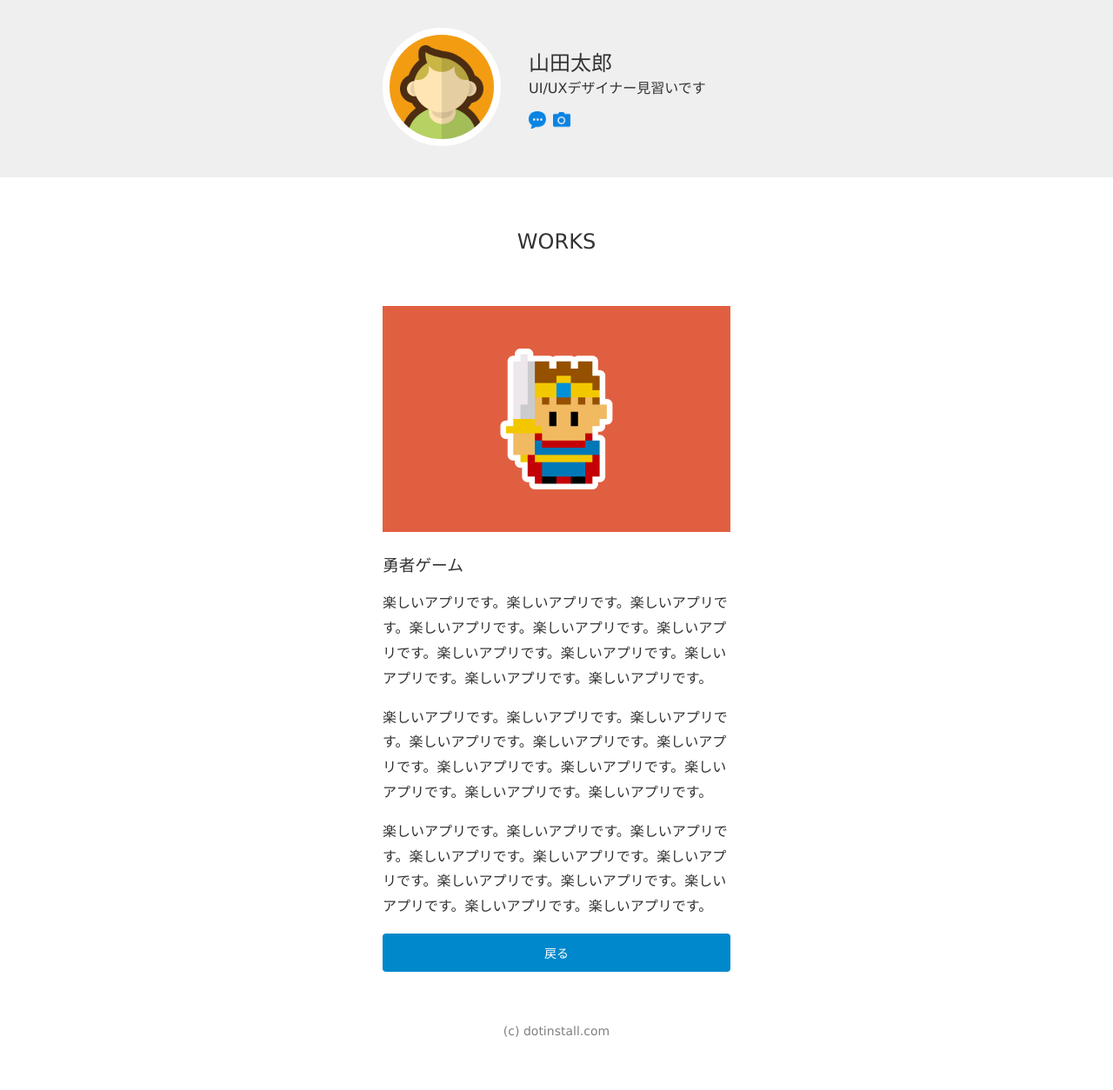
After one commit to d-hamasato/basic_php_v3-master, a PHP site: page /hero.php in a window 1280 px wide. The commit adds this page. Shown: the whole page at 87% size. Run offline with PHP 8.4, Linux system fonts and the light colour scheme.

Commit message:
[finish] はじめてのPHP 01-12

```diff
--- /dev/null
+++ b/work/_footer.php
@@ -0,0 +1,7 @@
+</section>
+
+<footer>
+  <p>(c) dotinstall.com</p>
+</footer>
+</body>
+</html>
--- /dev/null
+++ b/work/_header.php
@@ -0,0 +1,49 @@
+<?php
+
+$n = mt_rand(1, 3);
+
+if ($n === 1) {
+  $message = 'UI/UXデザイナー見習いです';
+} elseif ($n === 2) {
+  $message = 'プログラミング勉強中です';
+} else {
+  $message = 'PHPちょっとわかります';
+}
+
+?>
+<!DOCTYPE html>
+<html lang="ja">
+<head>
+  <meta charset="utf-8">
+  <title><?= htmlspecialchars($title, ENT_QUOTES, 'UTF-8'); ?> 太郎のポートフォリオサイト</title>
+  <link rel="icon" href="favicon.ico">
+  <meta name="description" content="太郎のポートフォリオサイトです。">
+  <link rel="stylesheet" href="css/styles.css">
+</head>
+<body>
+  <header>
+    <div class="container">
+      <div class="icon">
+        <img src="img/taro.png" width="120" height="120" alt="太郎のアイコンです">
+      </div>
+      <div class="info">
+        <h1>山田太郎</h1>
+        <p><?= htmlspecialchars($message, ENT_QUOTES, 'UTF-8'); ?></p>
+        <ul>
+          <li>
+            <a href="https://dotinstall.com" target="_blank">
+              <img src="img/blog.png" width="20" height="20" alt="ブログサイトへのリンク画像です">
+            </a>
+          </li>
+          <li>
+            <a href="https://dotinstall.com" target="_blank">
+              <img src="img/photos.png" width="20" height="20" alt="写真サイトへのリンク画像です">
+            </a>
+          </li>
+        </ul>
+      </div>
+    </div>
+  </header>
+
+  <section class="works">
+    <h1>WORKS</h1>
--- a/work/css/styles.css
+++ b/work/css/styles.css
@@ -1,10 +1,10 @@
-body{
+body {
   color: #333;
   font-family: Verdana, sans-serif;
   margin: 0;
 }
 
-header{
+header {
   background-color: #efefef;
   padding-top: 32px;
   padding-bottom: 32px;
@@ -65,7 +65,7 @@ header{
   margin-right: auto;
 }
 
-.works > h1{
+.works > h1 {
   font-weight: normal;
   font-size: 24px;
   text-align: center;
@@ -85,6 +85,21 @@ header{
   line-height: 1.8;
 }
 
+.works a {
+  text-decoration: none;
+  display: block;
+  text-align: center;
+  font-size: 14px;
+  background: #08c;
+  border-radius: 4px;
+  padding: 12px;
+  color: #fff;
+}
+
+.works a:hover {
+  opacity: 0.8;
+}
+
 footer p {
   text-align: center;
   font-size: 14px;
--- /dev/null
+++ b/work/hero.php
@@ -0,0 +1,17 @@
+<?php
+
+$title = '勇者ゲーム - ';
+include('_header.php');
+
+?>
+    <section>
+      <img src="img/work1.png" width="400" height="260" alt="勇者ゲームの紹介画像">
+      <h1>勇者ゲーム</h1>
+      <p>楽しいアプリです。楽しいアプリです。楽しいアプリです。楽しいアプリです。楽しいアプリです。楽しいアプリです。楽しいアプリです。楽しいアプリです。楽しいアプリです。楽しいアプリです。楽しいアプリです。</p>
+      <p>楽しいアプリです。楽しいアプリです。楽しいアプリです。楽しいアプリです。楽しいアプリです。楽しいアプリです。楽しいアプリです。楽しいアプリです。楽しいアプリです。楽しいアプリです。楽しいアプリです。</p>
+      <p>楽しいアプリです。楽しいアプリです。楽しいアプリです。楽しいアプリです。楽しいアプリです。楽しいアプリです。楽しいアプリです。楽しいアプリです。楽しいアプリです。楽しいアプリです。楽しいアプリです。</p>
+      <a href="index".php">戻る</a>
+    </section>
+<?php
+
+include('_footer.php');
```
Also changed, not shown: work/index.php (renamed from work/index.html, +10 -42 lines), work/memory.php (added, +17 -0 lines), work/treasure.php (added, +17 -0 lines).
